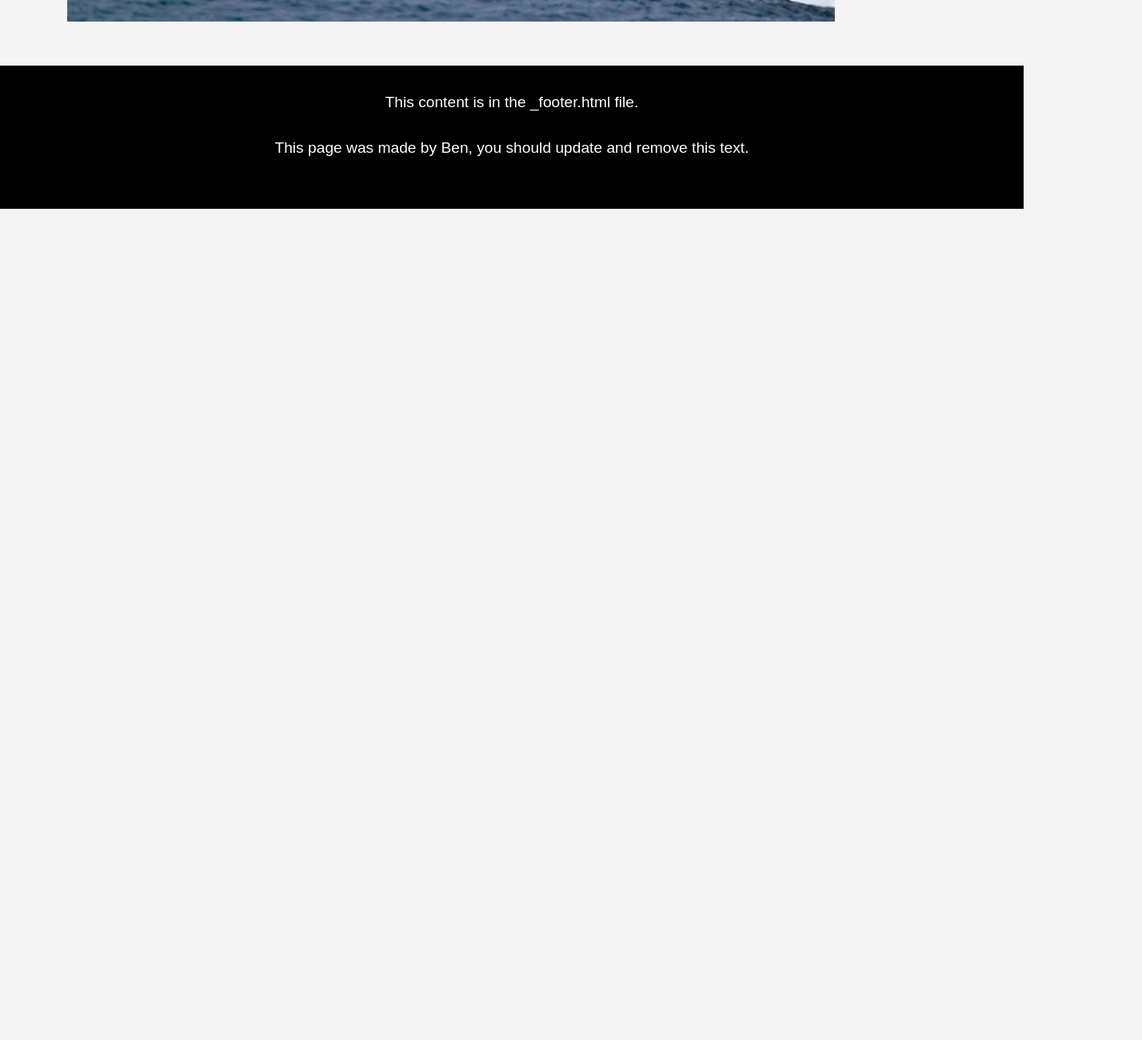
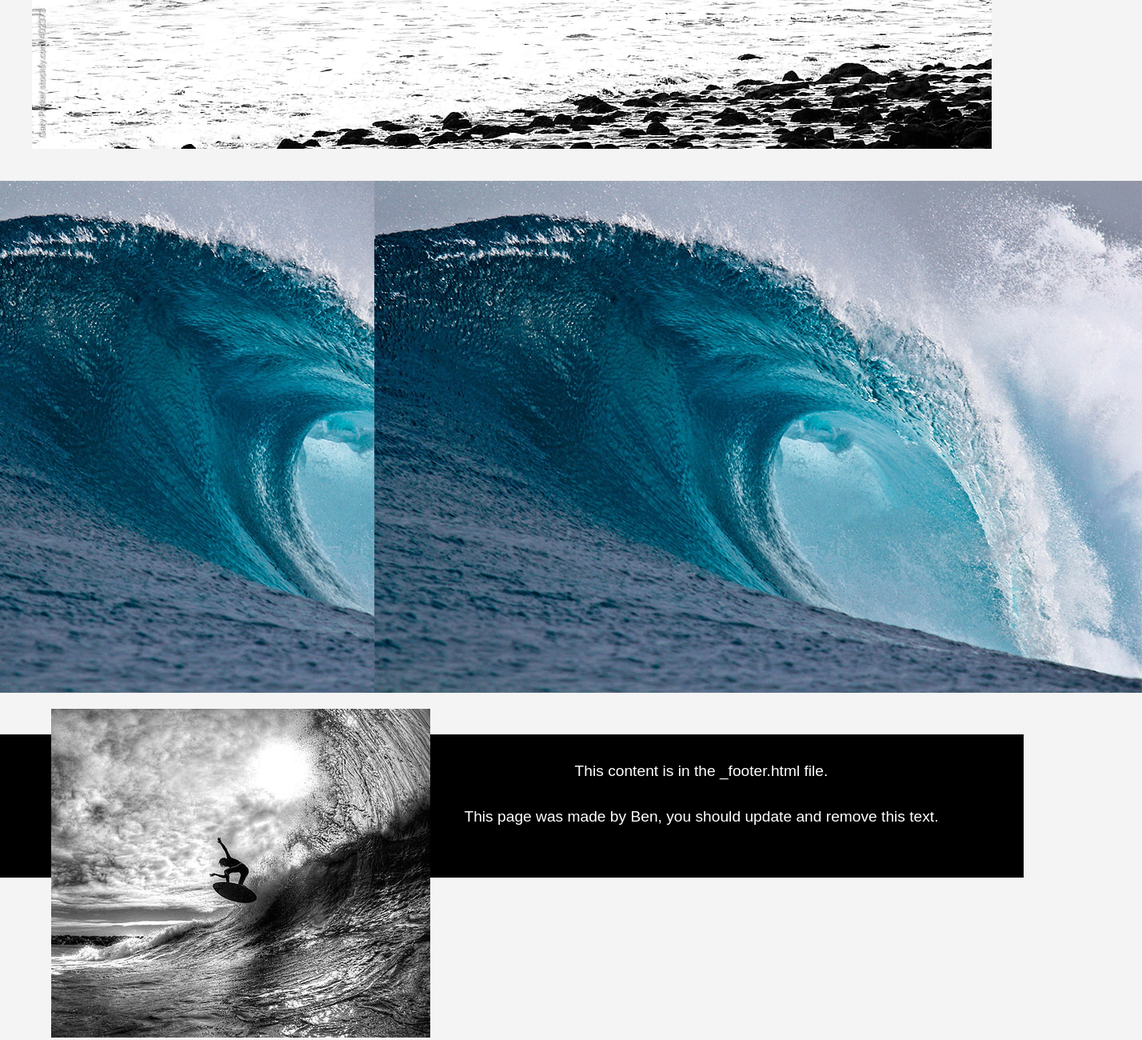
Before and after one commit to griffinkauffman/project-2, an Eleventy site: page src/index.md in a window 1280 px wide. Shown: the part 1768-3068 px from the top of the page at 80% size, 1428 px wide, since content can reach past the window. Before the commit the page ends 2029 px from the top, so only its background shows below. Built offline with nearby package versions, Linux system fonts and the light colour scheme; Eleventy itself is replaced by a stand-in of ours; files that its build step writes are made by us from their sources; files whose address does not match are found by name.

Commit message:
trying to position images and grid
I tried to add an image grid but it doesn't seem to have worked properly. I also tried to float an image left so I could put text on the right but this didn't work and the footer somehow moved up.

```diff
--- a/final-website/assets/css/styles.css
+++ b/final-website/assets/css/styles.css
@@ -61,13 +61,28 @@ footer {
     text-decoration-style: wavy
 }
 
-
+.container {
+    display: grid;
+    grid-template-columns: 50% 50%;
+    grid-row: auto auto;
+    grid-column-gap: 20px;
+    grid-row-gap: 20px;
+}
 
 .item {
     padding: 20px;
-    align-items: right;
-    max-width: 20px;
-    Margin left: 100px
+    color: #fff;
+    display: flex;
+    align-items: center;
+    justify-content: center;
+    font-size: 40px;
+    font-family: sans-serif;
+
+}
+
+.item2 {
+    float: left;
+
 }
 
 main {
--- a/src/_includes/layouts/homepage.html
+++ b/src/_includes/layouts/homepage.html
@@ -10,7 +10,26 @@ layout: base
     {{ content }}
 
     <div class="item">
+        <img src="/assets/images/wave2.jpg">
+    </div>
+
+</div>
+
+<div class="container">
+
+    <div class="item">
+        <img src="/assets/images/wave.jpg">
+    </div>
+    <div class="item">
         <img src="/assets/images/wave.jpg">
     </div>
 
 </div>
+
+
+<div class="item2">
+    <img src="/assets/images/wave3.jpg">
+
+
+
+</div>
--- a/src/assets/css/styles.css
+++ b/src/assets/css/styles.css
@@ -61,13 +61,28 @@ footer {
     text-decoration-style: wavy
 }
 
-
+.container {
+    display: grid;
+    grid-template-columns: 50% 50%;
+    grid-row: auto auto;
+    grid-column-gap: 20px;
+    grid-row-gap: 20px;
+}
 
 .item {
     padding: 20px;
-    align-items: right;
-    max-width: 20px;
-    Margin left: 100px
+    color: #fff;
+    display: flex;
+    align-items: center;
+    justify-content: center;
+    font-size: 40px;
+    font-family: sans-serif;
+
+}
+
+.item2 {
+    float: left;
+
 }
 
 main {
```
Also changed, not shown: final-website/index.html (+19 -0 lines), final-website/assets/images/wave2.jpg (added), final-website/assets/images/wave3.jpg (added).
